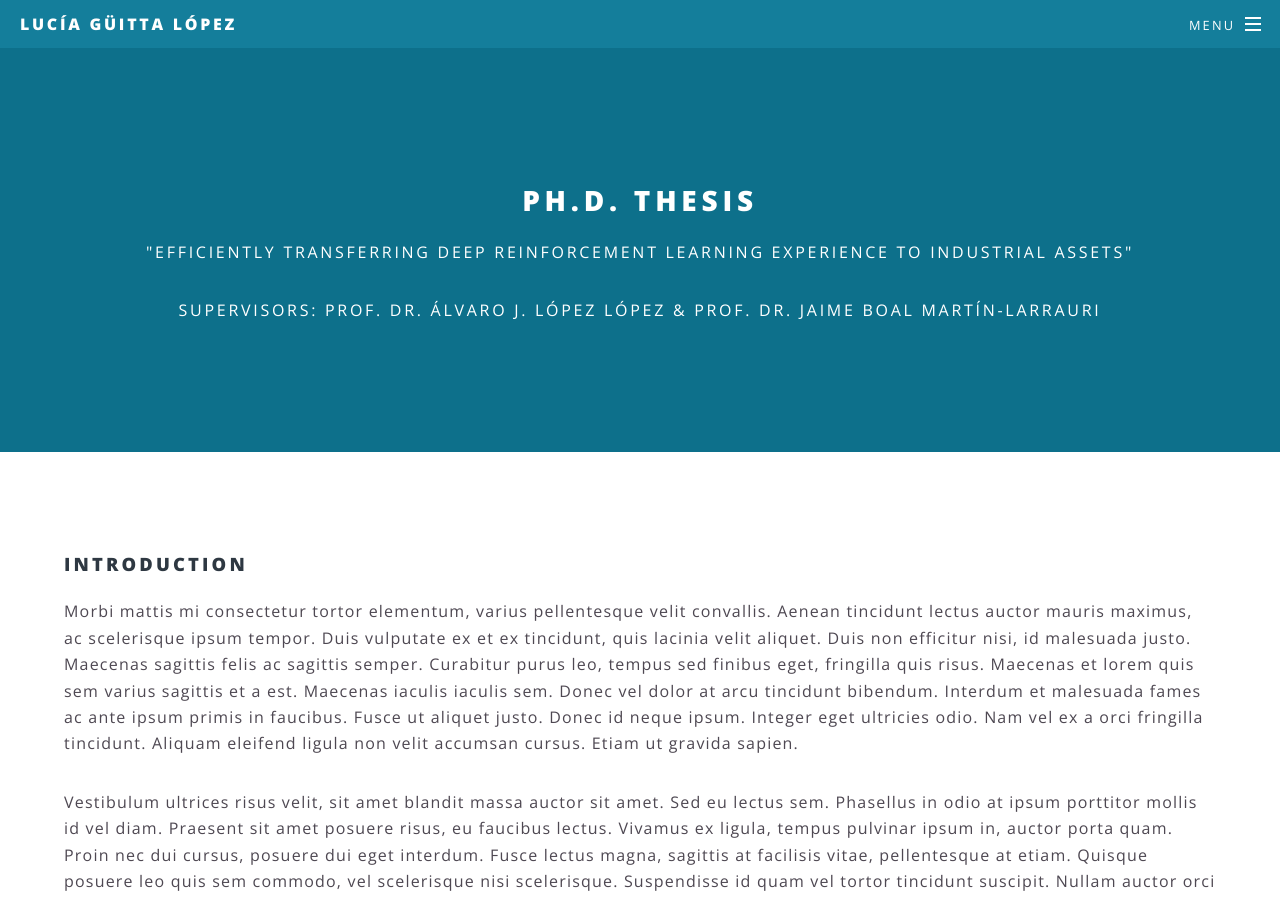
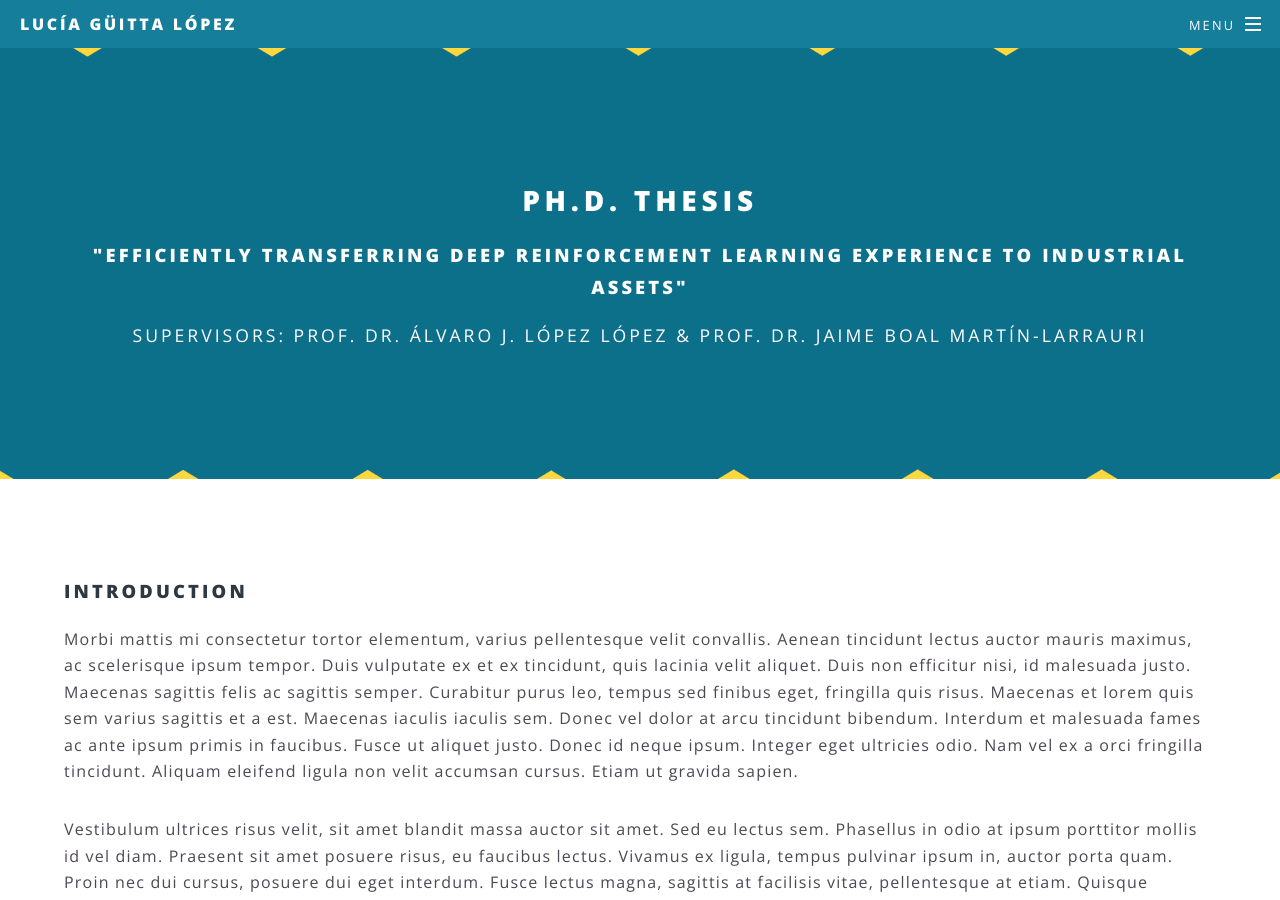
Before and after one commit to Lucia-Guitta/Lucia-Guitta.github.io, a Jekyll site: the page built from phdThesis.html, in a window 1280 px wide and 900 px high. Built offline with Jekyll 4.4.1, drawn with Linux system fonts in a browser that asks for light colours; some web fonts are replaced.

Commit message:
Changes in the style

```diff
--- a/_layouts/page.html
+++ b/_layouts/page.html
@@ -6,7 +6,7 @@
   <header>
     <h2>{{ page.title }}</h2>
     {% if page.title == 'Ph.D. thesis'%}
-    <p>"Efficiently transferring deep reinforcement learning experience to industrial assets"</p>
+    <h3>"Efficiently transferring deep reinforcement learning experience to industrial assets"</h3>
     <p>Supervisors: Prof. Dr. Álvaro J. López López & Prof. Dr. Jaime Boal Martín-Larrauri</p>
     {% endif %}
   </header>
```
